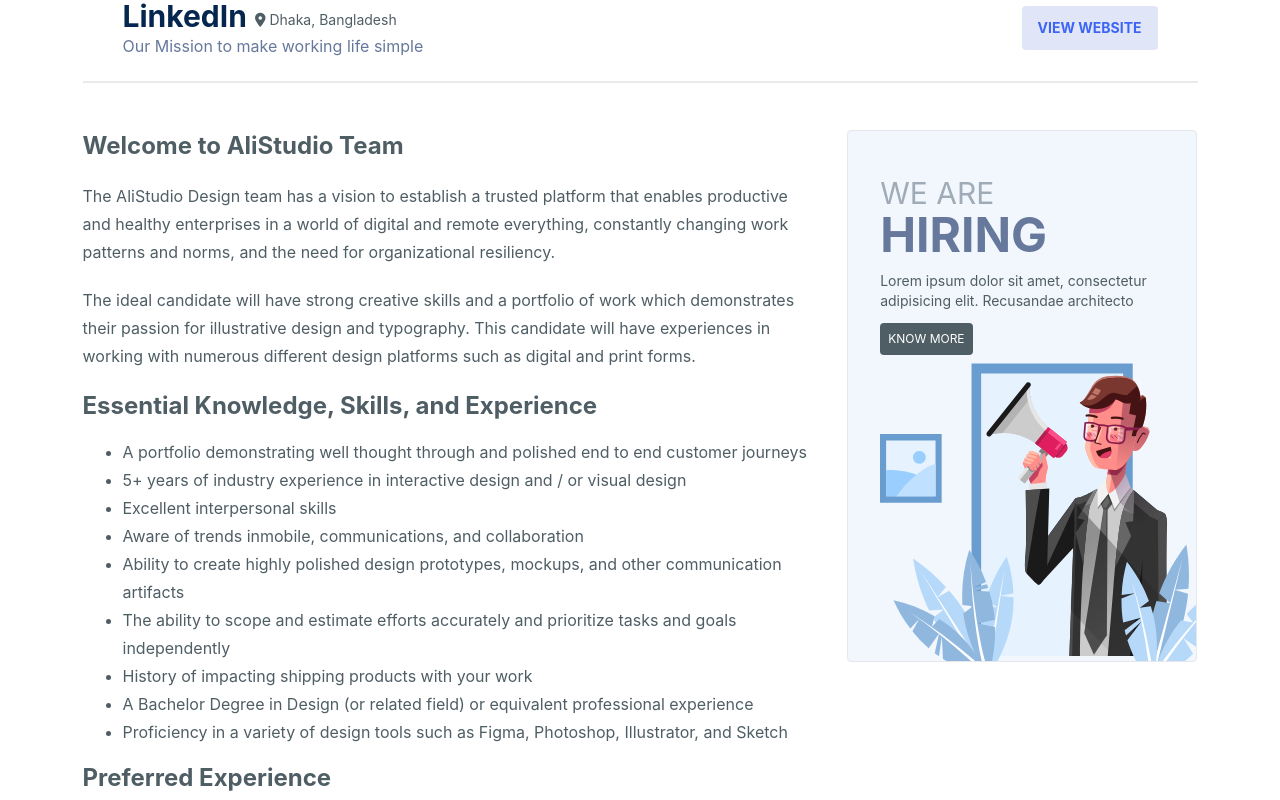
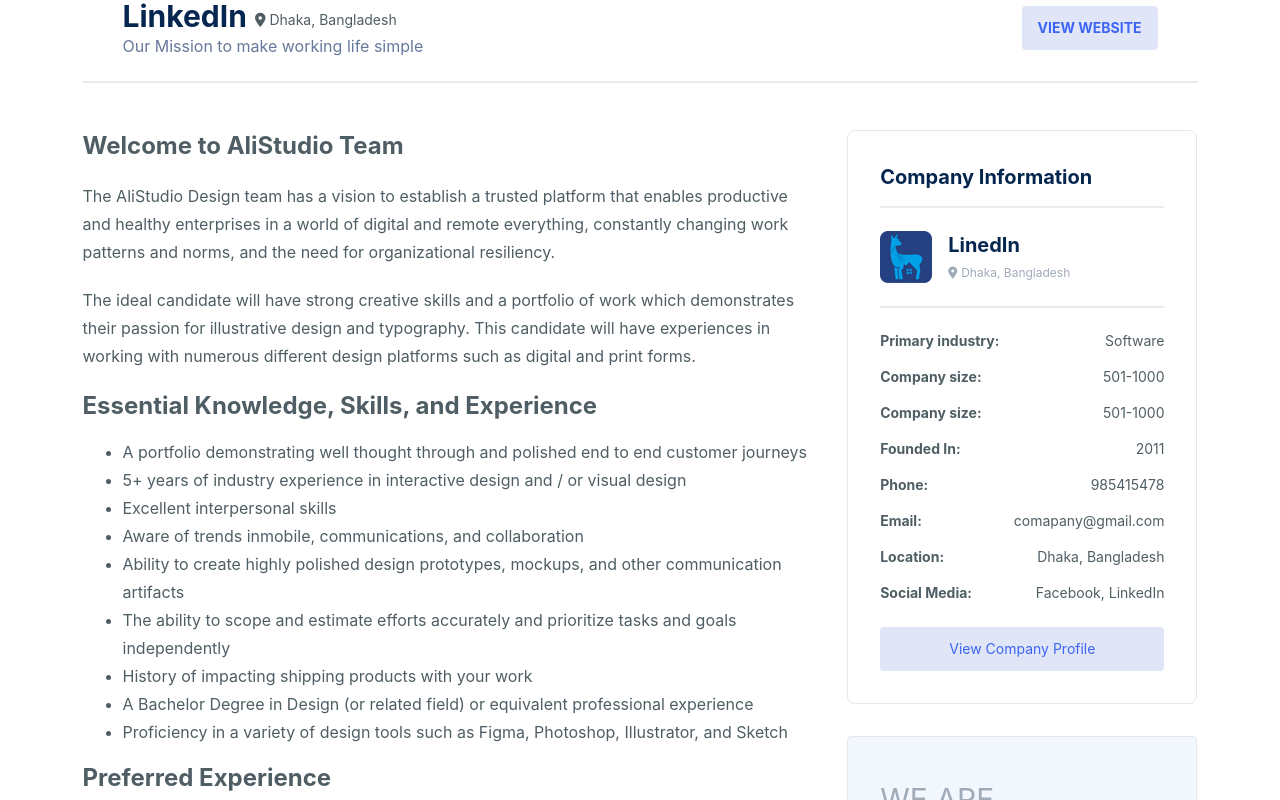
Before and after one commit to munimrahman/pro-peak-job-portal, a React (Create React App) app: page /company-details in a window 1280 px wide. Shown: the part 480-1280 px from the top of the page. Built offline with nearby package versions, Linux system fonts and the light colour scheme.

Commit message:
company details sidebar

```diff
--- a/src/Pages/CompanyDetails/CompanyDetails/CompanyDetails.jsx
+++ b/src/Pages/CompanyDetails/CompanyDetails/CompanyDetails.jsx
@@ -3,6 +3,7 @@
 import WeHiring from '../../Shared/WeHiring/WeHiring';
 import CompanyDescription from '../CompanyDescription/CompanyDescription';
 import CompanyDetailsHeader from '../CompanyDetailsHeader/CompanyDetailsHeader';
+import CompanyInfoSideBar from '../CompanyInfoSideBar/CompanyInfoSideBar';
 import LatestCompanyJobs from '../LatestCompanyJobs/LatestCompanyJobs';
 
 function CompanyDetails() {
@@ -15,6 +16,7 @@
                     <LatestCompanyJobs />
                 </div>
                 <div className="col-span-4">
+                    <CompanyInfoSideBar />
                     <WeHiring />
                 </div>
             </div>
--- /dev/null
+++ b/src/Pages/CompanyDetails/CompanyInfoSideBar/CompanyInfoSideBar.jsx
@@ -0,0 +1,63 @@
+import React from 'react';
+import brand from '../../../assets/brand-1.png';
+
+function CompanyInfoSideBar() {
+    return (
+        <div className="border rounded-lg p-8">
+            <h3 className="text-xl text-secondary font-bold">Company Information</h3>
+            <div className="divider mt-2" />
+            <div className="flex">
+                <img src={brand} alt="" />
+                <div className="ml-4">
+                    <h3 className="text-xl font-bold text-secondary hover:text-primary">LinedIn</h3>
+                    <span className="text-xs text-[#a0abb8]">
+                        <i className="fas fa-map-marker-alt mr-1" />
+                        Dhaka, Bangladesh
+                    </span>
+                </div>
+            </div>
+            <div className="divider" />
+            <div className="text-accent">
+                <div className="flex justify-between text-sm my-4">
+                    <p className="font-bold">Primary industry:</p>
+                    <p>Software</p>
+                </div>
+                <div className="flex justify-between text-sm my-4">
+                    <p className="font-bold">Company size:</p>
+                    <p>501-1000</p>
+                </div>
+                <div className="flex justify-between text-sm my-4">
+                    <p className="font-bold">Company size:</p>
+                    <p>501-1000</p>
+                </div>
+                <div className="flex justify-between text-sm my-4">
+                    <p className="font-bold">Founded In:</p>
+                    <p>2011</p>
+                </div>
+                <div className="flex justify-between text-sm my-4">
+                    <p className="font-bold">Phone:</p>
+                    <p>985415478</p>
+                </div>
+                <div className="flex justify-between text-sm my-4">
+                    <p className="font-bold">Email:</p>
+                    <p>comapany@gmail.com</p>
+                </div>
+                <div className="flex justify-between text-sm my-4">
+                    <p className="font-bold">Location:</p>
+                    <p>Dhaka, Bangladesh</p>
+                </div>
+                <div className="flex justify-between text-sm my-4">
+                    <p className="font-bold">Social Media:</p>
+                    <p>Facebook, LinkedIn</p>
+                </div>
+            </div>
+            <div className="text-center mt-6">
+                <p className="bg-info text-primary text-sm p-3 rounded hover:text-white hover:bg-primary hover:cursor-pointer">
+                    View Company Profile
+                </p>
+            </div>
+        </div>
+    );
+}
+
+export default CompanyInfoSideBar;
--- a/src/Pages/Shared/WeHiring/WeHiring.jsx
+++ b/src/Pages/Shared/WeHiring/WeHiring.jsx
@@ -4,7 +4,7 @@
 
 function WeHiring() {
     return (
-        <div className="border rounded bg-[#f2f6fd] pl-8 pt-8">
+        <div className="border rounded bg-[#f2f6fd] pl-8 pt-8 mt-8">
             <h4 className="text-neutral text-5xl font-bold">
                 <span className="text-3xl text-[#a0abb8] font-normal">WE ARE</span> <br /> HIRING
             </h4>
```
